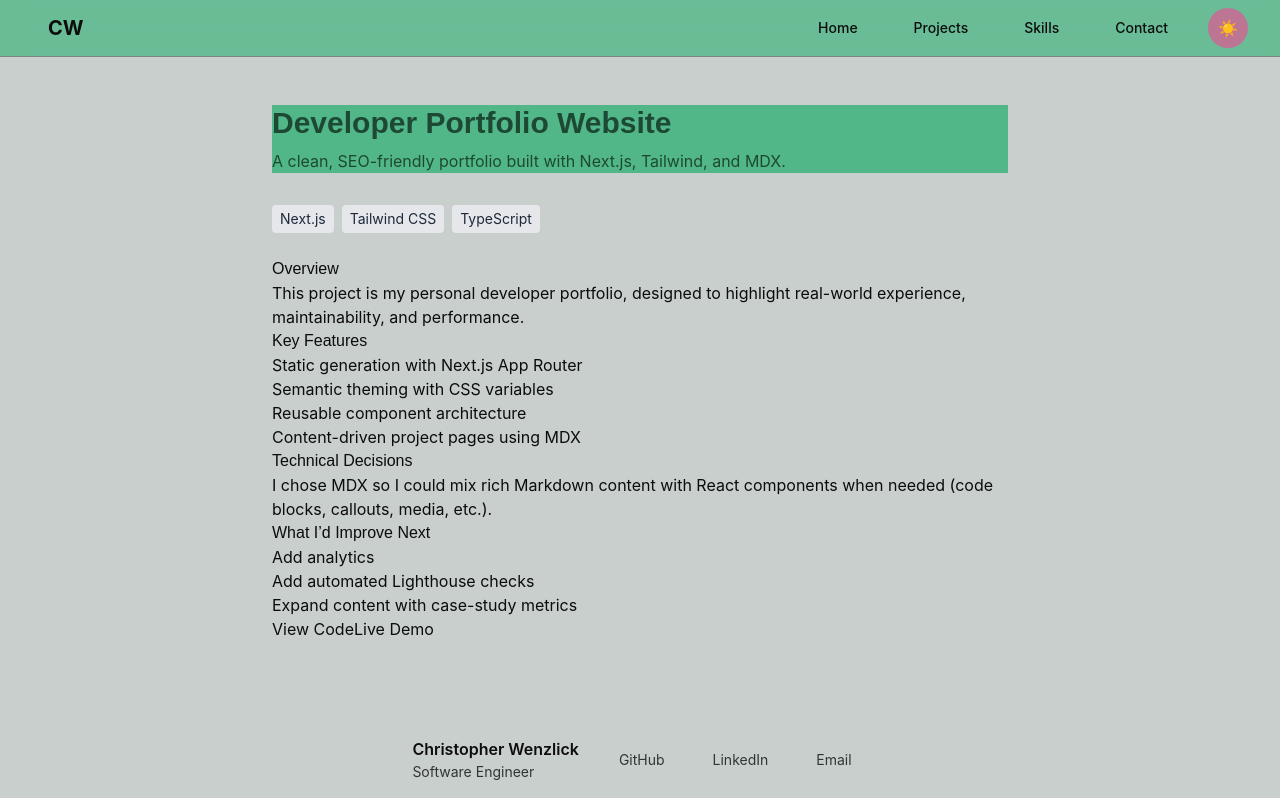
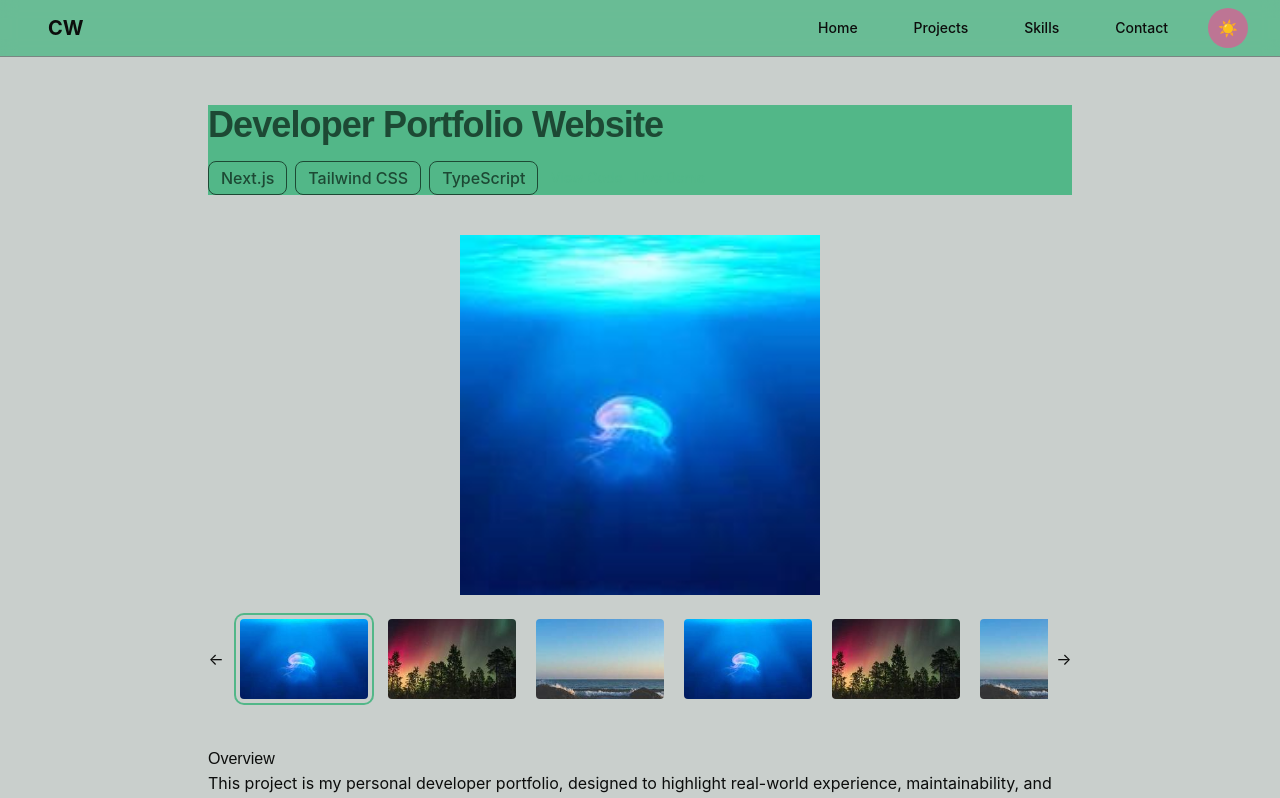
Before and after one commit to ChrisWenzlick/portfolio-website, a Next.js app: page /projects/portfolio-site in a window 1280 px wide. Shown: the top 798 px of the page. Built offline with nearby package versions, Linux system fonts and the light colour scheme.

Commit message:
Add image gallery component to project pages

```diff
--- /dev/null
+++ b/components/layout/ProjectMeta.tsx
@@ -0,0 +1,49 @@
+import Link from "next/link";
+
+interface ProjectMetaProps {
+    technologies?: string[];
+    repo?: string;
+    live?: string;
+}
+
+export default function ProjectMeta({ technologies, repo, live }: ProjectMetaProps) {
+    if (!technologies?.length && !repo && !live) return null;
+
+    return (
+        <div className="flex flex-wrap items-center gap-3">
+            {technologies && technologies.length > 0 && (
+                <ul className="flex flex-wrap gap-2">
+                    {technologies.map((tech) => (
+                        <li
+                            key={tech}
+                            className="rounded-md border border-[var(--color-border-subtle)] bg-[var(--color-bg-surface)] px-3 py-1 text-sx font-medium"
+                        >
+                            {tech}
+                        </li>
+                    ))}
+                </ul>
+            )}
+
+            <div className="flex gap-3">
+                {repo && (
+                    <Link
+                        href={repo}
+                        target="_blank"
+                        className="text-sm font-medium text-[var(--color-primary)] hover:underline"
+                    >
+                        View Code
+                    </Link>
+                )}
+                {live && (
+                    <Link
+                        href={live}
+                        target="_blank"
+                        className="text-sm font-medium text-[var(--color-primary)] hover:underline"
+                    >
+                        Live Demo
+                    </Link>
+                )}
+            </div>
+        </div>
+    );
+}
--- /dev/null
+++ b/components/ui/ImageGallery.tsx
@@ -0,0 +1,169 @@
+"use client";
+
+import Image from "next/image";
+import { useRef, useState } from "react";
+import { cn } from "@/lib/utils";
+
+export interface ImageGalleryImage {
+  src: string;
+  alt?: string;
+}
+
+export interface ImageGalleryProps {
+  images: ImageGalleryImage[];
+  initialIndex?: number;
+  size?: "sm" | "md" | "lg";
+  enableZoom?: boolean;
+  className?: string;
+}
+
+const sizeToHeight: Record<NonNullable<ImageGalleryProps["size"]>, string> = {
+  sm: "h-[260px]",
+  md: "h-[360px]",
+  lg: "h-[480px]",
+};
+
+export default function ImageGallery({
+  images,
+  initialIndex = 0,
+  size = "md",
+  className,
+}: ImageGalleryProps) {
+  const [activeIndex, setActiveIndex] = useState(
+    Math.min(Math.max(initialIndex, 0), images.length - 1)
+  );
+  const thumbnailStripRef = useRef<HTMLDivElement | null>(null);
+
+  // Drag State
+  const isDragging = useRef(false);
+  const dragStartX = useRef(0);
+  const scrollStartLeft = useRef(0);
+
+  if (!images?.length) return null;
+
+  const active = images[activeIndex];
+
+  const scrollThumbnailsBy = (direction: "left" | "right") => {
+    const el = thumbnailStripRef.current;
+    if (!el) return;
+
+    const amount = el.clientWidth * 0.8; // leave part of last/first thumbnail visible
+    el.scrollBy({
+      left: direction === "right" ? amount : -amount,
+      behavior: "smooth",
+    });
+  };
+
+  const onPointerDown = (clientX: number) => {
+    const el = thumbnailStripRef.current;
+    if (!el) return;
+    isDragging.current = true;
+    dragStartX.current = clientX;
+    scrollStartLeft.current = el.scrollLeft;
+  };
+
+  const onPointerMove = (clientX: number) => {
+    const el = thumbnailStripRef.current;
+
+    if (!el || !isDragging.current) return;
+
+    const dx = clientX - dragStartX.current;
+    el.scrollLeft = scrollStartLeft.current - dx;
+  };
+
+  const endDrag = () => {
+    isDragging.current = false;
+  };
+
+  return (
+    <div className={cn("image-gallery", className)}>
+      {/* Main image */}
+      <div
+        className={cn(
+          "relative w-full overflow-hidden rounded-lg bg-[var(--color-bg-surface)]",
+          sizeToHeight[size]
+        )}
+      >
+        <Image
+          src={active.src}
+          alt={active.alt || ""}
+          fill
+          className="object-contain"
+          sizes="(max-width: 768px) 100vw, 768px"
+          priority
+        />
+      </div>
+
+      {/* Thumbnails strip and controls */}
+      {images.length > 1 && (
+        <div className="mt-4 flex items-center gap-2">
+          {/* Left arrow */}
+          <button
+            type="button"
+            aria-label="Scroll thumbnails left"
+            onClick={() => scrollThumbnailsBy("left")}
+            className="image-gallery__thumb-arrow"
+          >
+            ←
+          </button>
+
+          {/* Thumbnails strip */}
+          <div
+            ref={thumbnailStripRef}
+            className={cn(
+              "image-gallery__thumb-strip",
+              "relative flex gap-3 overflow-hidden px-1 py-1 select-none"
+            )}
+            onMouseDown={(e) => onPointerDown(e.clientX)}
+            onMouseMove={(e) => onPointerMove(e.clientX)}
+            onMouseUp={endDrag}
+            onMouseLeave={endDrag}
+            onTouchStart={(e) => onPointerDown(e.touches[0].clientX)}
+            onTouchMove={(e) => onPointerMove(e.touches[0].clientX)}
+            onTouchEnd={endDrag}
+          >
+            {images.map((img, i) => {
+              const isActive = i === activeIndex;
+
+              return (
+                <button
+                  key={i}
+                  type="button"
+                  onClick={() => setActiveIndex(i)}
+                  className={cn(
+                    "image-gallery__thumb",
+                    "relative shrink-0 rounded-md p-1 transition",
+                    isActive
+                        ? "ring-2 ring-[var(--color-primary)]"
+                        : "ring-1 ring-transparent hover:ring-[var(--color-border-subtle)]"
+                  )}
+                >
+                  <div className="relative h-20 w-32 overflow-hidden rounded">
+                    <Image
+                      src={img.src}
+                      alt={img.alt || ""}
+                      fill
+                      className="object-cover"
+                      draggable={false}
+                      sizes="128px"
+                    />
+                  </div>
+                </button>
+              );
+            })}
+          </div>
+
+          {/* Right arrow */}
+          <button
+            type="button"
+            aria-label="Scroll thumbnails right"
+            onClick={() => scrollThumbnailsBy("right")}
+            className="image-gallery__thumb-arrow"
+          >
+            →
+          </button>
+        </div>
+      )}
+    </div>
+  );
+}
--- /dev/null
+++ b/components/util/MDXComponents.tsx
@@ -0,0 +1,51 @@
+import Image from "next/image";
+
+export const MDXComponents = {
+    img: (props: any) => (
+        <div className="my-8">
+            <Image
+                {...props}
+                alt={props.alt || ""}
+                width={1200}
+                height={800}
+                className="rounded-lg"
+            />
+            {props.caption && (
+                <p className="mt-2 text-sm text-muted-foreground text-center">
+                    {props.caption}
+                </p>
+            )}
+        </div>
+    ),
+
+    SideImage: ({
+        src,
+        alt,
+        side = "right",
+        children,
+    }: {
+        src: string;
+        alt?: string;
+        side?: "left" | "right";
+        children: React.ReactNode;
+    }) => (
+        <div
+            className={`my-10 flex flex-col gap-6 md:flex-row ${
+                side === "left" ? "md:flex-row" : "md:flex-row-reverse"
+            }`}
+        >
+            <div className="md:w-1/2">
+                <Image
+                    src={src}
+                    alt={alt || ""}
+                    width={800}
+                    height={600}
+                    className="rounded-lg"
+                />
+            </div>
+            <div className="md:w-1/2 prose prose-neutral dark:prose-invert max-w-none">
+                {children}
+            </div>
+        </div>
+    ),
+};
--- a/src/app/globals.css
+++ b/src/app/globals.css
@@ -1089,6 +1089,33 @@
     transform: scale(1) rotate(0deg);
     opacity: 1;
   }
+
+  /*
+  ------------------------------
+  Image Gallery Component
+  ------------------------------
+  */
+  .image-gallery__thumb-arrow {
+    display: inline-flex;
+    align-items: center;
+    justify-content: center;
+    width: 2.25rem;
+    height: 2.25rem;
+    border-radius: 9999px;
+    border: 1px solid var(--color-border-subtle);
+    background: var(--color-bg-surface);
+    color: var(--color-text-primary);
+    transition: background-color 0.15s ease, transform 0.15s ease;
+  }
+
+  .image-gallery__thumb-arrow:hover {
+    background: var(--color-bg-muted);
+    transform: translateY(-1px);
+  }
+
+  .image-gallery__thumb-arrow:active {
+    transform: translateY(0);
+  }
 }
 
 @layer utilities {
--- a/src/app/projects/[slug]/page.tsx
+++ b/src/app/projects/[slug]/page.tsx
@@ -1,6 +1,9 @@
 import { notFound } from "next/navigation";
 import path from "path";
 import fs from "fs";
+import ImageGallery from "components/ui/ImageGallery";
+import ProjectMeta from "components/layout/ProjectMeta";
+import { MDXComponents } from "components/util/MDXComponents";
 
 interface ProjectPageProps {
     params: { slug: string };
@@ -21,45 +24,44 @@ export default async function ProjectPage({ params }: ProjectPageProps) {
     const { slug } = await params;
 
     try {
-        const ProjectMdx = (await import(`@/content/projects/${slug}.mdx`)).default;
-        const metadata = (await import(`@/content/projects/${slug}.mdx`)).metadata;
+        const importedData = await import(`@/content/projects/${slug}.mdx`);
+        const ProjectMdx = importedData.default;
+        const metadata = importedData.metadata;
+
+        // images?: { src: string; alt?: string }[]
+        const images = metadata.images ?? [];
 
         return (
-            <article className="mx-auto max-w-3xl px-4 py-12">
-                <header className="mb-8">
-                    <h1 className="text-3xl font-bold">{metadata.title}</h1>
-                    <p className="mt-2 text-muted-foreground">
-                        {metadata.summary}
-                    </p>
+            <article className="mx-auto max-w-4xl px-4 py-12">
+                {/* Header */}
+                <header className="mb-10 space-y-4">
+                    <h1 className="text-3xl sm:text-4xl font-bold tracking-tight">
+                        {metadata.title}
+                    </h1>
+                    {metadata.description && (
+                        <p className="max-w-2xl text-lg text-[var(--color-text-secondary)]">
+                            {metadata.description}
+                        </p>
+                    )}
+
+                    <ProjectMeta
+                        technologies={metadata.technologies}
+                        repo={metadata.repo}
+                        live={metadata.live}
+                    />
                 </header>
 
-                {metadata.technologies && (
-                    <div className="flex flex-wrap gap-2 mb-6">
-                    {metadata.technologies.map((tech: string) => (
-                        <span
-                            key={tech}
-                            className="px-2 py-1 rounded bg-gray-200 text-gray-800 text-sm"
-                        >
-                            {tech}
-                        </span>
-                    ))}
+                {/* Image Gallery */}
+                {images.length > 0 && (
+                    <div className="mb-10">
+                        <ImageGallery images={images} size="md" />
                     </div>
                 )}
 
+                {/* Main Content */}
                 <div className="prose prose-neutral dark:prose-invert max-w-none">
-                    <ProjectMdx />
+                    <ProjectMdx components={MDXComponents} />
                 </div>
-
-                {metadata.repo && (
-                    <a href={metadata.repo} target="_blank">
-                        View Code
-                    </a>
-                )}
-                {metadata.live && (
-                    <a href={metadata.live} target="_blank">
-                        Live Demo
-                    </a>
-                )}
             </article>
         );
     } catch {
--- a/src/content/projects/portfolio-site.mdx
+++ b/src/content/projects/portfolio-site.mdx
@@ -5,6 +5,20 @@ export const metadata = {
   technologies: ["Next.js", "Tailwind CSS", "TypeScript"],
   repo: "https://github.com/yourname/portfolio-website",
   live: "https://yourdomain.com",
+  images: [
+    { src: "/jellyfish.jpg", alt: "Jellyfish" },
+    { src: "/trees.jpg", alt: "Trees" },
+    { src: "/waves.jpg", alt: "Waves" },
+    { src: "/jellyfish.jpg", alt: "Jellyfish" },
+    { src: "/trees.jpg", alt: "Trees" },
+    { src: "/waves.jpg", alt: "Waves" },
+    { src: "/jellyfish.jpg", alt: "Jellyfish" },
+    { src: "/trees.jpg", alt: "Trees" },
+    { src: "/waves.jpg", alt: "Waves" },
+    { src: "/jellyfish.jpg", alt: "Jellyfish" },
+    { src: "/trees.jpg", alt: "Trees" },
+    { src: "/waves.jpg", alt: "Waves" },
+  ],
 };
 
 ## Overview
@@ -29,3 +43,15 @@ when needed (code blocks, callouts, media, etc.).
 - Add analytics
 - Add automated Lighthouse checks
 - Expand content with case-study metrics
+
+<SideImage src="/people.jpg" side="right">
+  ### Architecture
+
+  The app is built using a layered architecture...
+</SideImage>
+
+<SideImage src="/fence.jpg" side="left">
+  ### Architecture
+
+  The app is built using a layered architecture...
+</SideImage>
```
